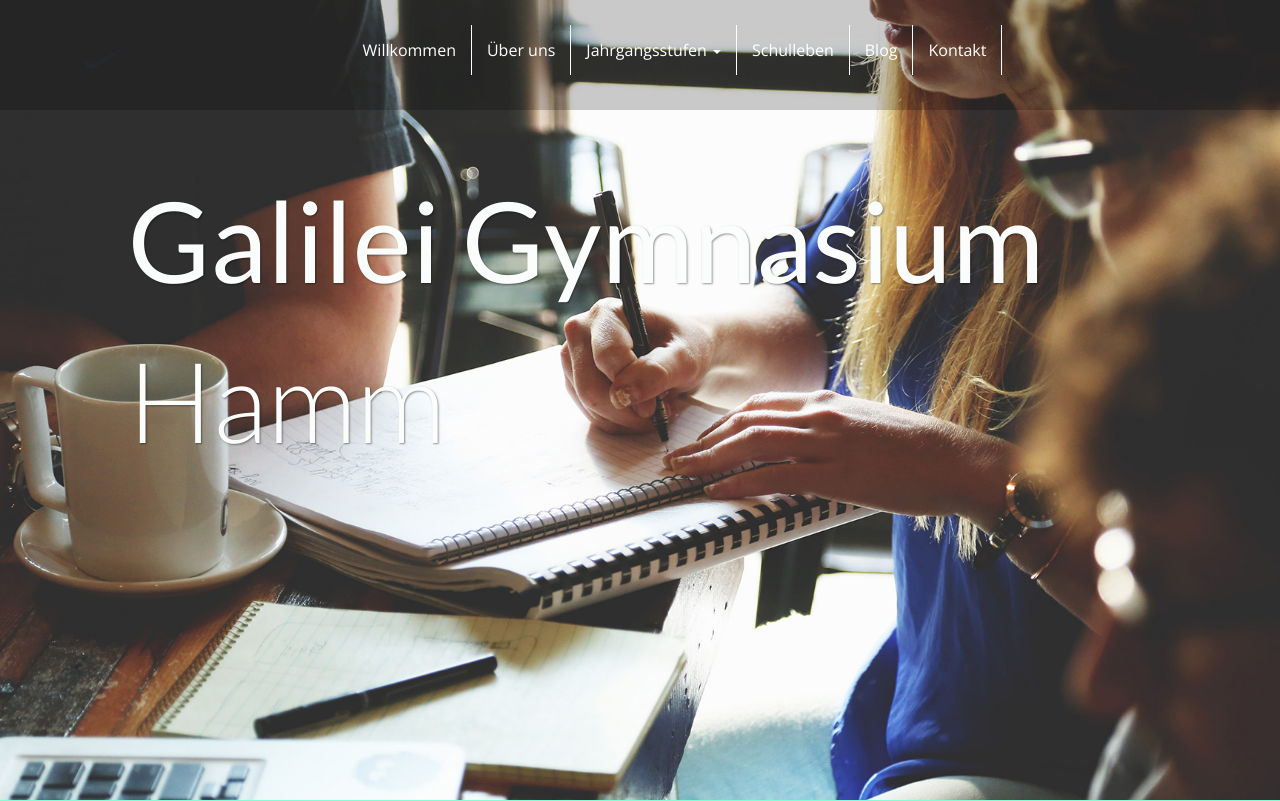
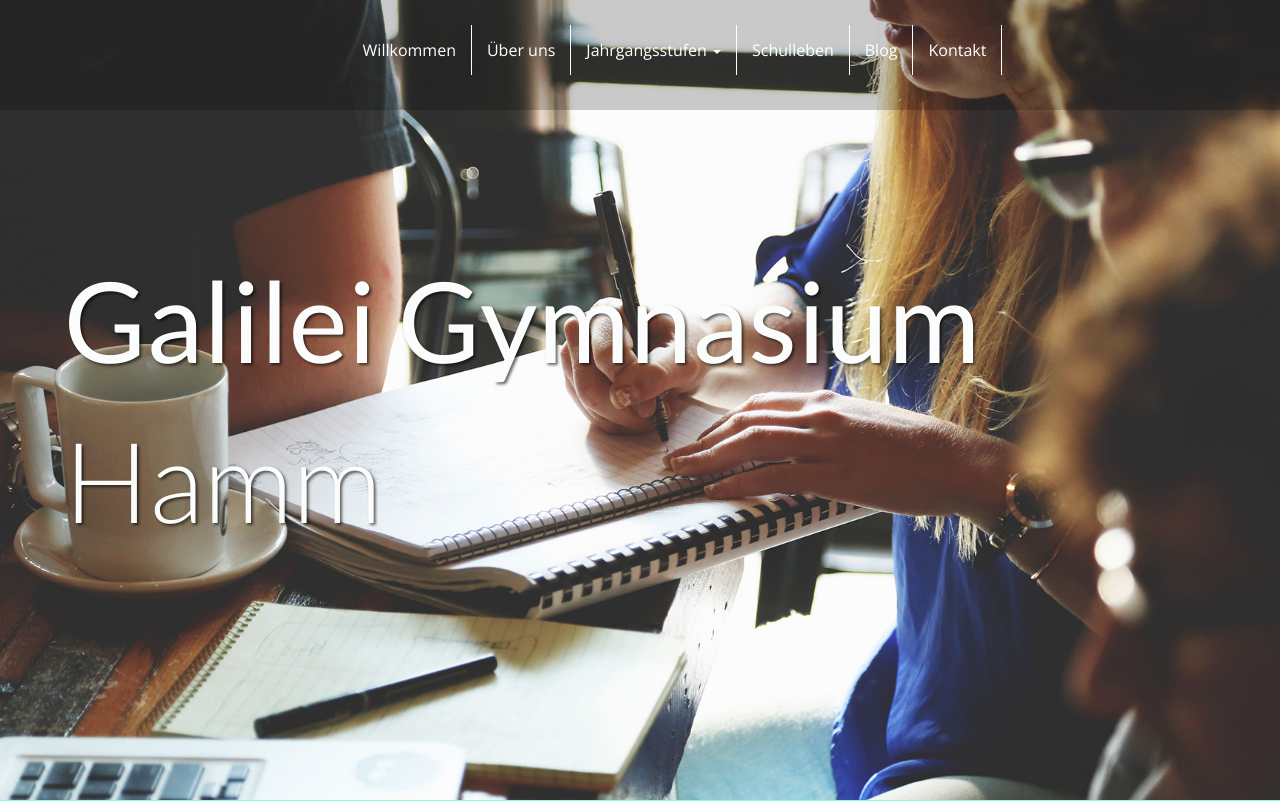
Before and after one commit to dehv/GalileiGymnasium, a PHP site: page / in a window 1280 px wide. Shown: the top 801 px of the page. Run offline with PHP 8.4, Linux system fonts and the light colour scheme; some libraries are stand-ins or nearby versions.

Commit message:
Textanpassung

```diff
--- a/index.css
+++ b/index.css
@@ -12,12 +12,12 @@
 
 .text {
     color: #fbfcfc;
-    text-shadow: 1px 1px 2px rgba(0, 0, 0, 0.4);
+    text-shadow: 2px 2px 3px rgba(0, 0, 0, 0.6);
     font-family: 'Lato', sans-serif;
     font-weight: 400;
     font-size: 8em;
-    padding-top: 20vh;
-    padding-left: 10vw;
+    padding-top: 30vh;
+    padding-left: 5vw;
 }
 
 .gal {
--- a/index.html
+++ b/index.html
@@ -81,7 +81,8 @@
                 -->
 
                 <div class="text">
-                  <span class="gal">Galilei Gymnasium</span> <span class="hamm">Hamm</span>
+                  <span class="gal">Galilei Gymnasium</span> <br>
+                  <span class="hamm">Hamm</span>
                 </div>
             </div>
             <div class="pinned" id="pin">
```
